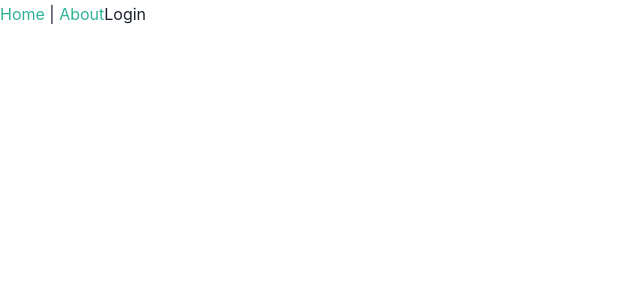
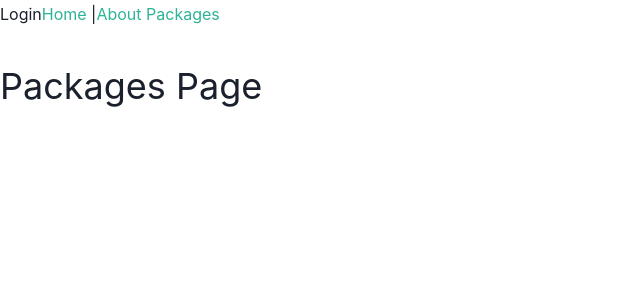
Before and after one commit to AnshulAgrawal999/my-redux-app, a React (Vite) app: page /packages in a window 1280 px wide. Before the commit this address had no page. Shown: the top 300 px of the page, without its empty margins (0-640 px from the left). Built offline with nearby package versions, Linux system fonts and the light colour scheme.

Commit message:
add Packages page

```diff
--- a/src/App.jsx
+++ b/src/App.jsx
@@ -4,6 +4,7 @@ import { BrowserRouter as Router, Routes, Route, Link } from 'react-router-dom';
 import { login, logout } from './redux/userSlice';
 import CounterPage from './pages/CounterPage';
 import AboutPage from './pages/AboutPage';
+import Packages from './pages/Packages'
 
 function App() {
     const isAuthenticated = useSelector((state) => state.user.isAuthenticated);
@@ -21,22 +22,34 @@ function App() {
     return (
         <Router>
             <nav>
-                <Link to="/">Home</Link> | <Link to="/about">About</Link>
+
                 {isAuthenticated ? (
                     <button onClick={handleLogout}>Logout</button>
-                ) : (
-                    <button onClick={handleLogin}>Login</button>
-                )}
+                    ) : (
+                        <button onClick={handleLogin}>Login</button>
+                    )
+                }
+
+                <Link to="/">Home</Link> |
+                <Link to="/about">About</Link>
+                <Link to="/packages"> Packages </Link>
+
             </nav>
+
             <div style={{ marginTop: '20px', textAlign: 'center' }}>
                 {isAuthenticated && <p>Welcome, {userDetails?.name}</p>}
             </div>
+
             <Routes>
+
                 <Route path="/" element={<CounterPage />} />
                 <Route path="/about" element={<AboutPage />} />
+                <Route path="/packages" element={<Packages />} />
+
             </Routes>
+
         </Router>
     );
 }
 
-export default App;
+export default App  ;
--- a/src/pages/AboutPage.jsx
+++ b/src/pages/AboutPage.jsx
@@ -1,4 +1,4 @@
-import React from 'react';
+import React from 'react'  ;
 
 function AboutPage() {
     return (
@@ -9,4 +9,4 @@ function AboutPage() {
     );
 }
 
-export default AboutPage;
+export default AboutPage  ;
--- /dev/null
+++ b/src/pages/Packages.jsx
@@ -0,0 +1,12 @@
+import React from 'react'  ;
+
+function Packages() {
+    return (
+        <div>
+            <h1>Packages Page</h1>
+            <p></p>
+        </div>
+    );
+}
+
+export default Packages  ;
```
